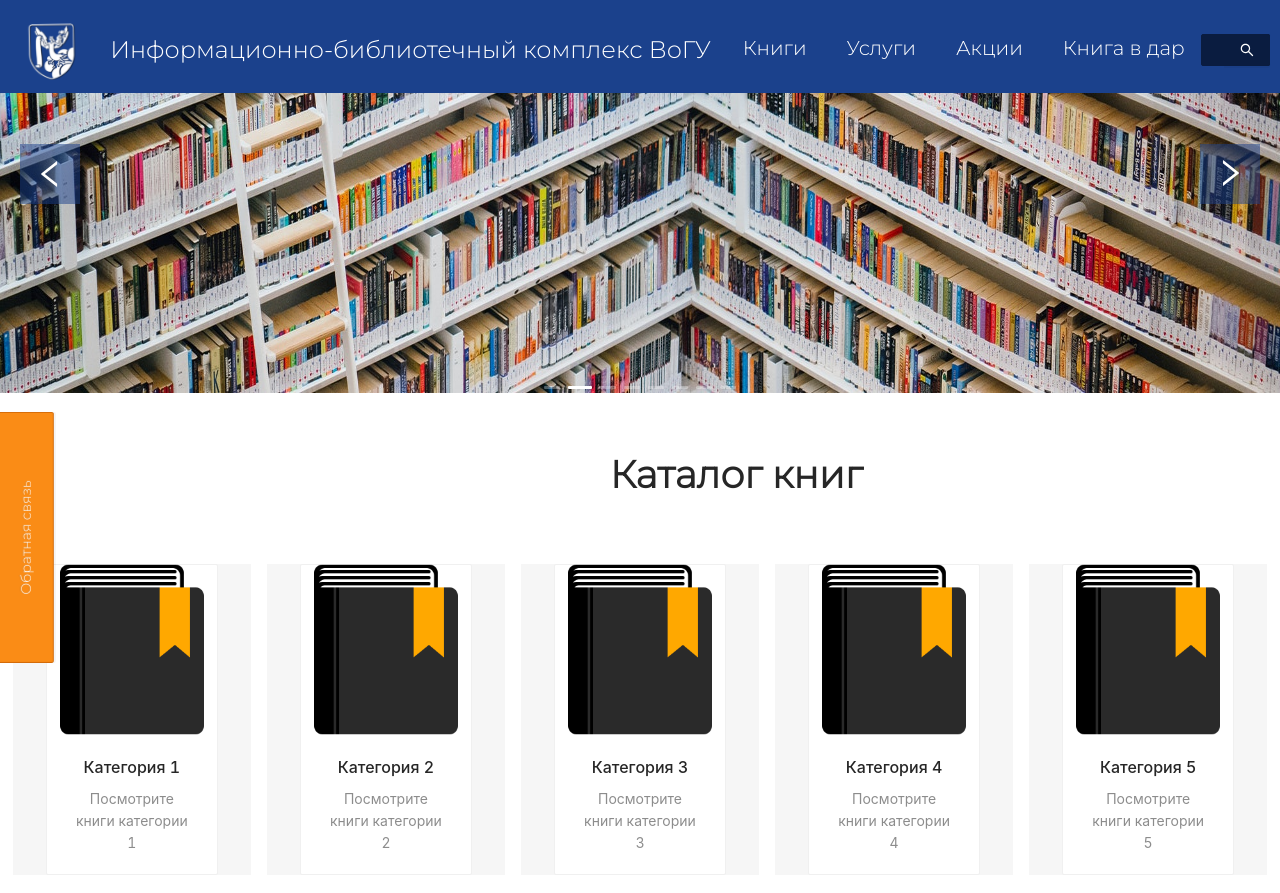
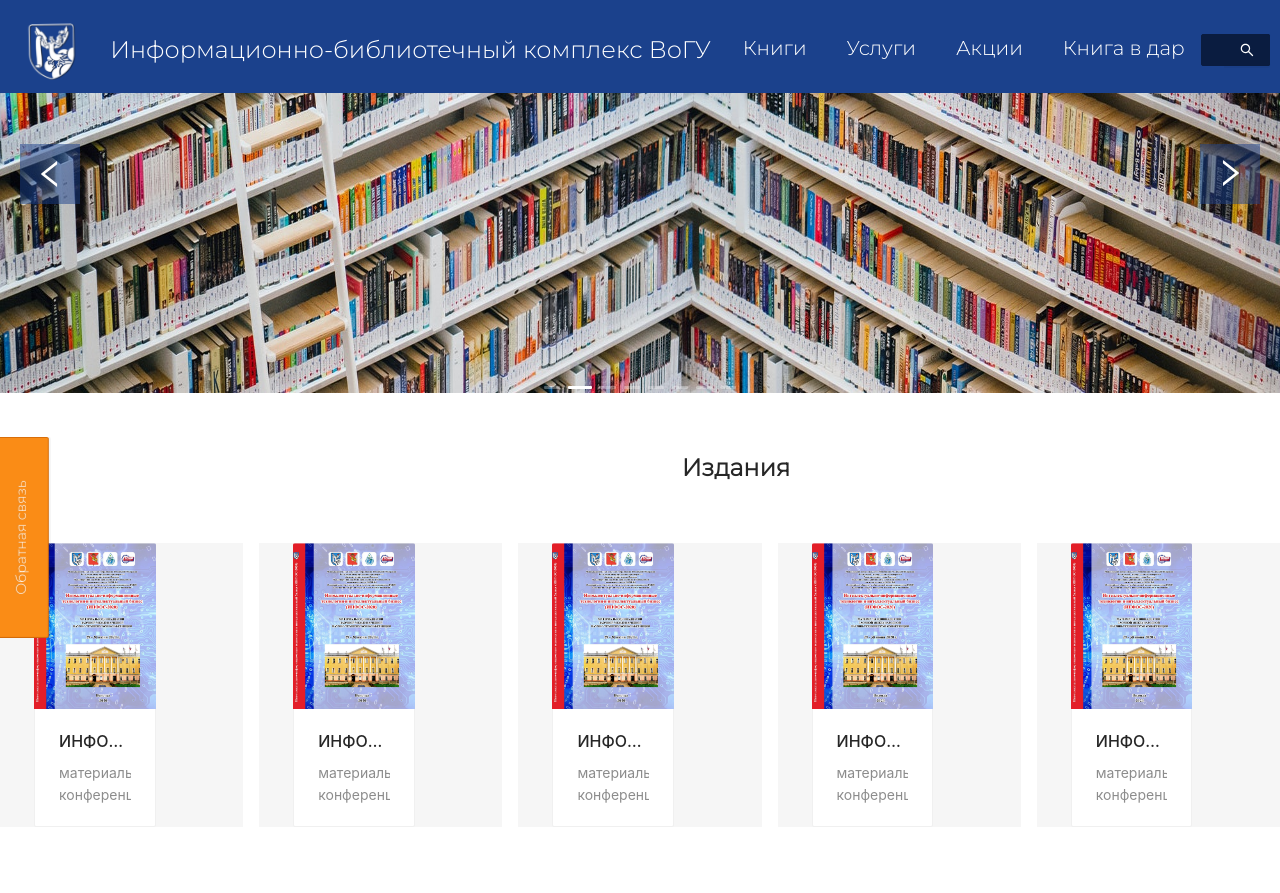
Before and after one commit to tanyammm/diplom, a React (Create React App) app in the folder frontend/: page /library/stocks in a window 1280 px wide. Shown: the top 893 px of the page. Built offline with nearby package versions, Linux system fonts and the light colour scheme.

Commit message:
начат каталог книг

```diff
--- a/frontend/src/components/app/App.js
+++ b/frontend/src/components/app/App.js
@@ -7,8 +7,7 @@ import Header from "../header";
 import Feedback from "../feedback";
 import Footer from "../footer";
 import PageNews from "../pages/page-news";
-import PageTwo from "../pages/page-two";
-import PageTree from "../pages/page-three";
+import PageCatalog from "../pages/page-catalog";
 import PageFour from "../pages/page-four";
 import Authorization from "../authorization";
 import Register from "../register";
@@ -26,11 +25,10 @@ const App = () => {
           <Feedback />
           <Switch>
             <Route exact path="/library/" component={PageNews} />
-            <Route exact path="/library/catalog" component={PageTwo} />
-            <Route exact path="/library/services" component={PageTwo} />
-            <Route exact path="/library/stocks" component={PageTwo} />
-            <Route exact path="/library/donation" component={PageTwo} />
-            <Route exact path="/library/books" component={PageTree} />
+            <Route exact path="/library/catalog" component={PageCatalog} />
+            <Route exact path="/library/services" component={PageCatalog} />
+            <Route exact path="/library/stocks" component={PageCatalog} />
+            <Route exact path="/library/donation" component={PageCatalog} />
             <Route exact path="/library/book" component={PageFour} />
             <Route
               exact
--- a/frontend/src/components/feedback/feedback.module.css
+++ b/frontend/src/components/feedback/feedback.module.css
@@ -1,9 +1,9 @@
 .feedback {
     background: #fa8c16;
     position: absolute;
-    width: 250.72px;
+    width: 200.72px;
     height: 57.1px;
-    left: -100px;
+    left: -80px;
     font-family: 'Montserrat', sans-serif;
     transform: rotate(-90deg);
     z-index: 2;
--- a/frontend/src/components/feedback/modal/modal.js
+++ b/frontend/src/components/feedback/modal/modal.js
@@ -34,7 +34,7 @@ const ModalWindow = () => {
           rules={[
             {
               required: true,
-              message: "Пожалуйста, введите своё ФИО",
+              message: "Вы не ввели ФИО",
             },
           ]}
         >
@@ -46,12 +46,18 @@ const ModalWindow = () => {
           rules={[
             {
               type: "email",
-              email: `Неправильно введён адрес электронной почты. Проверьте введённый email`,
+              message:
+                "Неправильно введён адрес электронной почты. Проверьте введённый email",
+            },
+            {
               required: true,
-              message: "Пожалуйста, введите свой email",
+              message: "Вы не ввели email",
             },
           ]}
         >
+          <Input />
+        </Form.Item>
+        <Form.Item name={["user", "phone"]} label="Номер телефона">
           <Input />
         </Form.Item>
         <Form.Item
@@ -60,7 +66,7 @@ const ModalWindow = () => {
           rules={[
             {
               required: true,
-              message: "Пожалуйста, введите своё сообщение",
+              message: "Вы не ввели сообщение",
             },
           ]}
         >
--- a/frontend/src/components/header/catalog/catalog.js
+++ b/frontend/src/components/header/catalog/catalog.js
@@ -10,26 +10,26 @@ const Catalog = (
   <Menu className={css.menu}>
     <SubMenu key="1" title="Учебно-научная литература">
       <Menu.Item>
-        <Link to="/library/books">Издания</Link>
+        <Link to="/library/catalog">Издания</Link>
       </Menu.Item>
       <Menu.Item>
-        <Link to="/library/books">Монографии</Link>
+        <Link to="/library/catalog">Монографии</Link>
       </Menu.Item>
       <Menu.Item>
-        <Link to="/library/books">Пособия</Link>
+        <Link to="/library/catalog">Пособия</Link>
       </Menu.Item>
       <Menu.Item>
-        <Link to="/library/books">Методические указания</Link>
+        <Link to="/library/catalog">Методические указания</Link>
       </Menu.Item>
     </SubMenu>
     <Menu.Item key="2">
-      <Link to="/library/books">Справочная литература</Link>
+      <Link to="/library/catalog">Справочная литература</Link>
     </Menu.Item>
     <Menu.Item key="3">
-      <Link to="/library/books">Художественная литература</Link>
+      <Link to="/library/catalog">Художественная литература</Link>
     </Menu.Item>
     <Menu.Item key="4">
-      <Link to="/library/books">Периодические издания</Link>
+      <Link to="/library/catalog">Периодические издания</Link>
     </Menu.Item>
   </Menu>
 );
--- /dev/null
+++ b/frontend/src/components/pages/page-catalog/index.js
@@ -0,0 +1,3 @@
+import PageCatalog from "./page-catalog";
+
+export default PageCatalog;
--- a/frontend/src/components/pages/page-three/page-three.js
+++ b/frontend/src/components/pages/page-catalog/page-catalog.js
@@ -4,15 +4,15 @@ import { Link } from "react-router-dom";
 import img from "../../../img/обложка.jpg";
 import card from "../../../api/books.json";
 import "antd/dist/antd.css";
-import css from "./page-three.module.css";
+import css from "./page-catalog.module.css";
 
-const PageTree = () => {
+const PageCatalog = () => {
   const { Meta } = Card;
   const { Title } = Typography;
 
   return (
-    <div className={css.PageTree}>
-      <Title level={1}>*Здесь будет написано название категории*</Title>
+    <div className={css.catalog}>
+      <Title level={3}>Издания</Title>
       <List
         grid={{ gutter: 16, column: 5 }}
         className={css.list}
@@ -42,4 +42,4 @@ const PageTree = () => {
   );
 };
 
-export default PageTree;
+export default PageCatalog;
--- a/frontend/src/components/pages/page-two/page-two.module.css
+++ b/frontend/src/components/pages/page-catalog/page-catalog.module.css
@@ -1,4 +1,4 @@
-.PageTwo {
+.catalog {
     display: flex;
     flex-direction: column;
     justify-content: center;
@@ -11,11 +11,11 @@
     flex-direction: row-reverse;
     flex-wrap: wrap;
     justify-content: center;
-    padding-left: 1%;
-    padding-right: 1%;
     padding-bottom: 2%;
 }
 
 .card {
     margin: 14%;
+    width: 50%;
+    height: 50%;
 }
--- a/frontend/src/components/pages/page-news/page-news.module.css
+++ b/frontend/src/components/pages/page-news/page-news.module.css
@@ -10,6 +10,7 @@
 
 :global(.ant-list-item) {
     background: #F6F6F6;
+    margin-bottom: 2%;
 }
 
 :global(.ant-typography) {
--- a/frontend/src/components/pages/page-three/index.js
+++ /dev/null
@@ -1,3 +0,0 @@
-import PageTree from "./page-three";
-
-export default PageTree;
--- a/frontend/src/components/pages/page-three/page-three.module.css
+++ /dev/null
@@ -1,21 +0,0 @@
-.PageTree {
-    display: flex;
-    flex-direction: column;
-    justify-content: center;
-    padding-top: 2%;
-    text-align: center;
-}
-
-.list {
-    display: flex;
-    flex-direction: row-reverse;
-    flex-wrap: wrap;
-    justify-content: center;
-    padding-bottom: 2%;
-}
-
-.card {
-    margin: 14%;
-    width: 50%;
-    height: 50%;
-}
--- a/frontend/src/components/pages/page-two/index.js
+++ /dev/null
@@ -1,3 +0,0 @@
-import PageTwo from "./page-two";
-
-export default PageTwo;
--- a/frontend/src/components/pages/page-two/page-two.js
+++ /dev/null
@@ -1,39 +0,0 @@
-import React from "react";
-import { Card, List, Typography } from "antd";
-import { Link } from "react-router-dom";
-import img from "../../../img/libraries.png";
-import card from "../../../api/categories.json";
-import "antd/dist/antd.css";
-import css from "./page-two.module.css";
-
-const PageTwo = () => {
-  const { Meta } = Card;
-  const { Title } = Typography;
-
-  return (
-    <div className={css.PageTwo}>
-      <Title level={1}>Каталог книг</Title>
-      <List
-        grid={{ gutter: 16, column: 5 }}
-        className={css.list}
-        dataSource={card}
-        renderItem={(item) => (
-          <List.Item key={item.title}>
-            <Link to="/library/books">
-              <Card
-                key={item.title}
-                className={css.card}
-                hoverable
-                cover={<img alt="example" src={img} />}
-              >
-                <Meta title={item.title} description={item.description} />
-              </Card>
-            </Link>
-          </List.Item>
-        )}
-      />
-    </div>
-  );
-};
-
-export default PageTwo;
```
